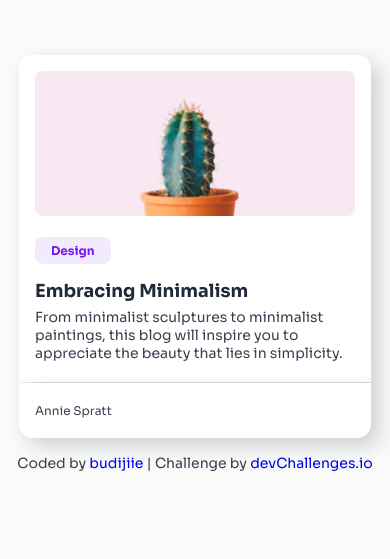
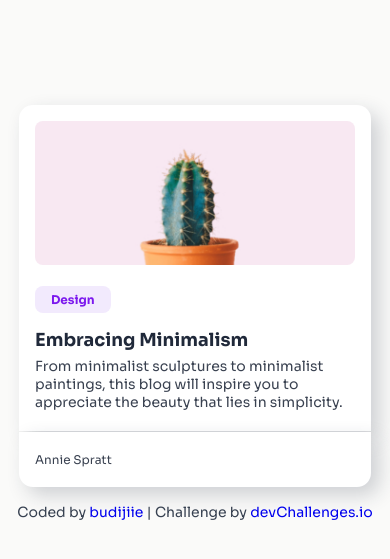
Before and after one commit to budijiie/Minimal-blog-card-starter-master, a plain HTML site: page index.html in a window 390 px wide. Shown: the part 109-668 px from the top of the page. Drawn offline with Linux system fonts and the light colour scheme.

Commit message:
Fix layout issues in body and card styles for better alignment and responsiveness

```diff
--- a/style.css
+++ b/style.css
@@ -24,12 +24,16 @@ body {
   font-family: "Sora", sans-serif;
 
   background-color: var(--color4-offwhite);
+
+  display: flex;
+  justify-content: center;
+  flex-direction: column;
 }
 
 .card {
   max-width: 352px;
   background-color: var(--color5-white);
-  margin: 164px auto 1px auto;
+  margin: 0 auto 1px auto;
   padding: 16px 16px 20px 16px;
   border-radius: 14px 14px 0 0;
   box-shadow: 8px 8px 20px 0px rgb(32, 41, 58, 0.2);
@@ -64,6 +68,7 @@ img {
 
 .card_tag {
   max-width: 352px;
+  width: 100%;
   background-color: var(--color5-white);
   margin: 0 auto;
   padding: 20px 16px;
```
Also changed, not shown: 1 other file.
